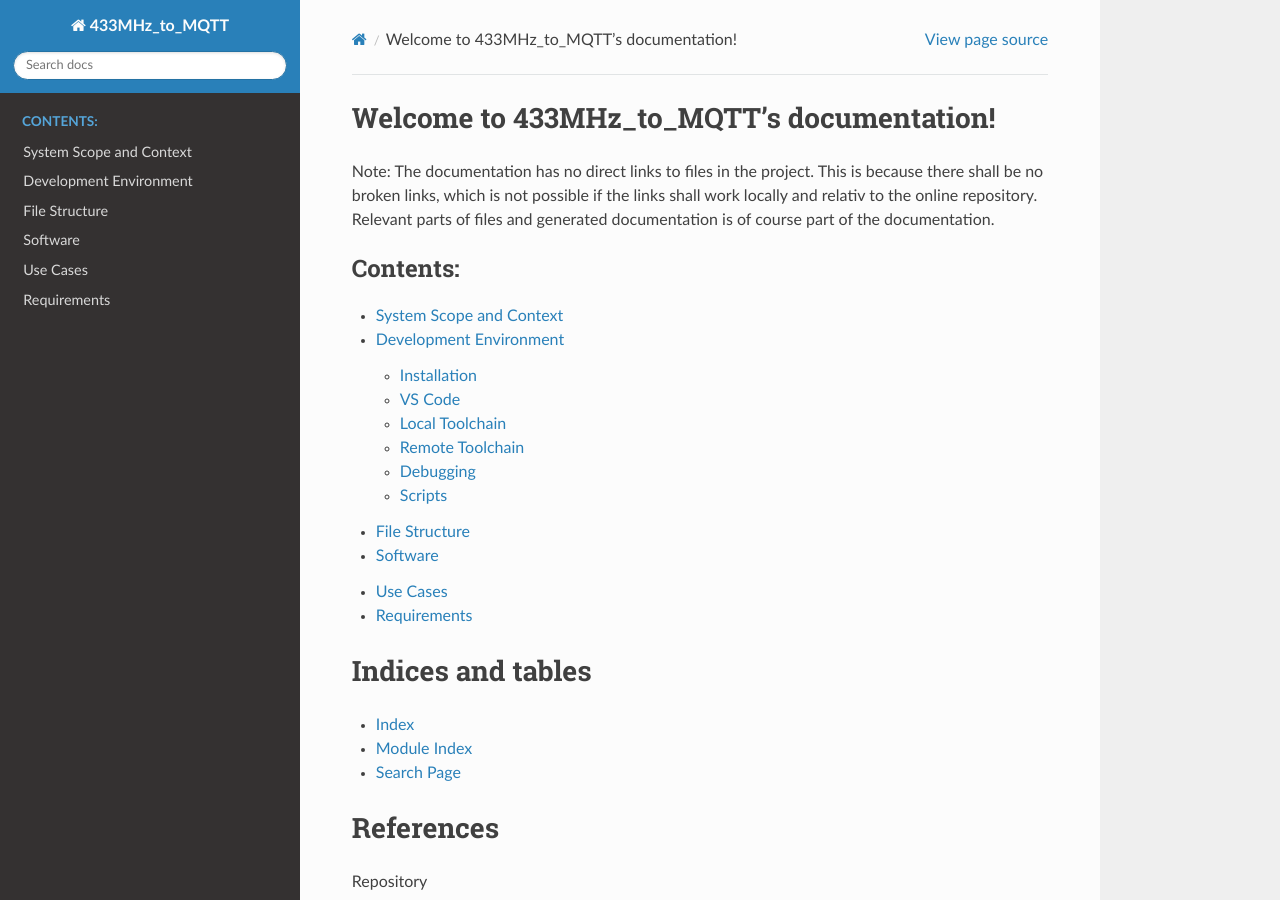
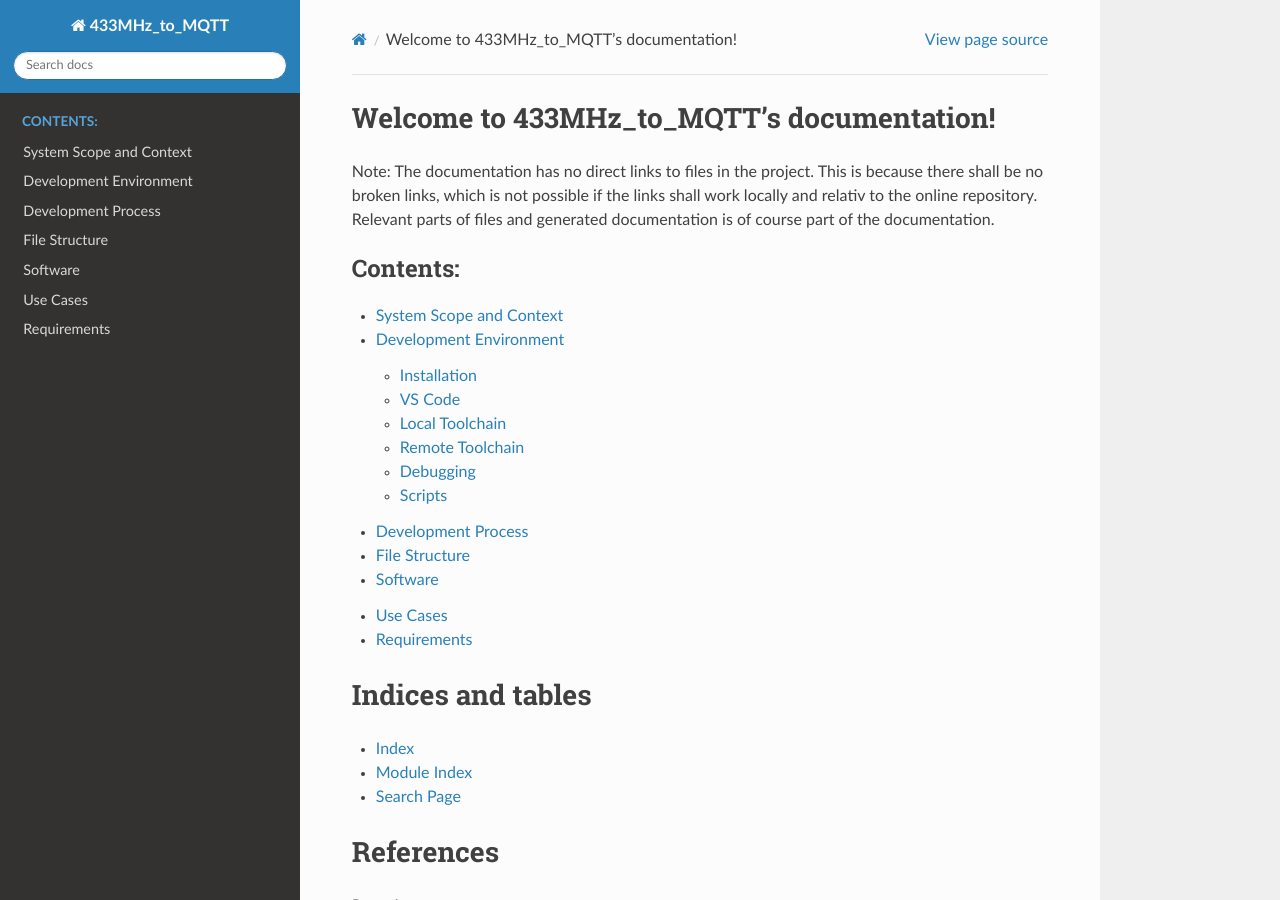
Before and after one commit to erichstuder/433MHz_to_MQTT, a Sphinx documentation site: the page built from doc/source/index.rst, in a window 1280 px wide and 900 px high. Built offline with Sphinx 7.4.7 and the Read the Docs theme 3.1.0, drawn with Linux system fonts in a browser that asks for light colours; pages that are not in the unit, such as notebooks, are missing from menus.

Commit message:
add development process

```diff
--- /dev/null
+++ b/doc/source/development_process.rst
@@ -0,0 +1,4 @@
+Development Process
+===================
+
+.. drawio-image:: development_process.drawio
--- a/doc/source/index.rst
+++ b/doc/source/index.rst
@@ -9,8 +9,9 @@ Relevant parts of files and generated documentation is of course part of the doc
    :maxdepth: 2
    :caption: Contents:
 
-   doc
+   system_scope_and_context
    development_environment
+   development_process
    file_structure
    software
    use_cases
```
Also changed, not shown: doc/source/system_scope_and_context.rst (renamed from doc/source/doc.rst), 1 other file.
